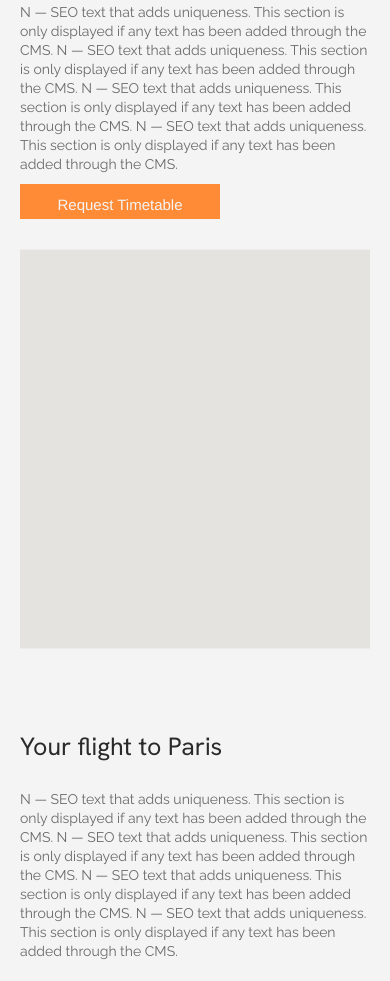
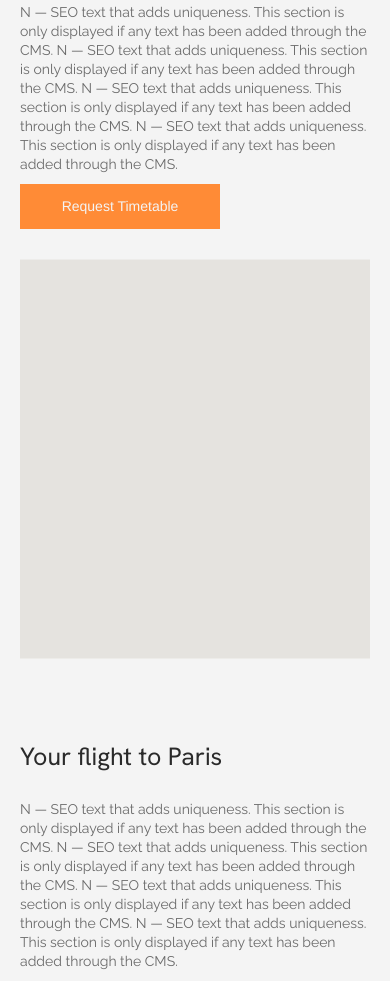
Before and after one commit to lilitantonyanwork/aeropartner, a plain HTML site: page to-city.html in a window 390 px wide. Shown: the part 5906-6887 px from the top of the page. Drawn offline with Linux system fonts and the light colour scheme.

Commit message:
change image

```diff
--- a/css/main.css
+++ b/css/main.css
@@ -835,6 +835,9 @@ footer{
     height: 35px;
     font-size: 15px;
     line-height: 25px;
+    display: flex;
+    align-items: center;
+    justify-content: center;
 }
 .ceo-city{
     padding-bottom: 160px;
--- a/css/media.css
+++ b/css/media.css
@@ -308,6 +308,13 @@
 
 }
 @media screen and (max-width: 480px){
+    .ceo-city .btn-orange{
+        height: 45px;
+        font-size: 14px;
+    }
+    .footer-logo img{
+        width: 100%;
+    }
     .search-item-img{
         height: 167px;
     }
```
